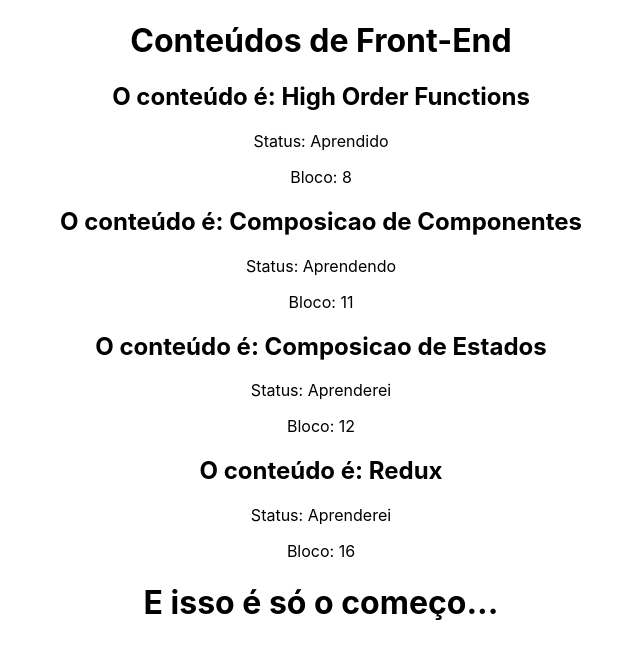
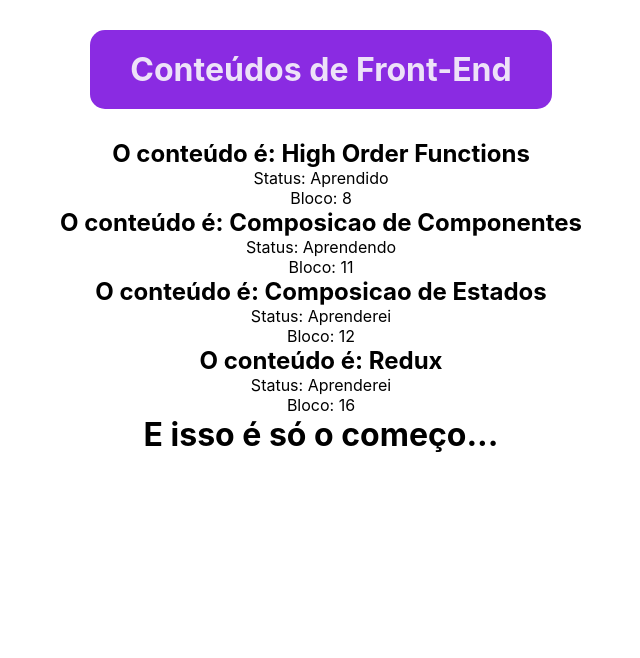
Before and after one commit to tiemifaustino/trybe-exercicios, a React (Create React App) app in the folder 2-front-end/bloco-10-introducao-a-react/dia-1-hello-world-no-react/exercicio-react-2/: page / in a window 1280 px wide. Shown: the top 658 px of the page, without its empty margins (319-959 px from the left). Built offline with nearby package versions, Linux system fonts and the light colour scheme; the HTML template or start-up script is replaced by a standard one.

Commit message:
Alterado CSS header

```diff
--- a/2-front-end/bloco-10-introducao-a-react/dia-1-hello-world-no-react/exercicio-react-2/src/Content.jsx
+++ b/2-front-end/bloco-10-introducao-a-react/dia-1-hello-world-no-react/exercicio-react-2/src/Content.jsx
@@ -26,7 +26,7 @@ const conteudos = [
 class Content extends React.Component {
   render() {
     return (
-        <main>
+        <main className='content'>
           {
             conteudos.map((conteudo) => (
               <div key={conteudo.conteudo}>
--- a/2-front-end/bloco-10-introducao-a-react/dia-1-hello-world-no-react/exercicio-react-2/src/Footer.jsx
+++ b/2-front-end/bloco-10-introducao-a-react/dia-1-hello-world-no-react/exercicio-react-2/src/Footer.jsx
@@ -3,7 +3,7 @@ import React from "react";
 class Footer extends React.Component {
   render() {
     return (
-      <footer>
+      <footer className='footer'>
           <h1>E isso é só o começo...</h1>
       </footer>
     )
--- a/2-front-end/bloco-10-introducao-a-react/dia-1-hello-world-no-react/exercicio-react-2/src/Header.jsx
+++ b/2-front-end/bloco-10-introducao-a-react/dia-1-hello-world-no-react/exercicio-react-2/src/Header.jsx
@@ -3,8 +3,10 @@ import React, { Component } from 'react';
 class Header extends Component {
     render() {
         return (
-            <header>
-                <h1>Conteúdos de Front-End</h1>
+            <header className='header'>
+                <div className='div-header'>
+                    <h1>Conteúdos de Front-End</h1>
+                </div>
             </header>
         )
     }
--- a/2-front-end/bloco-10-introducao-a-react/dia-1-hello-world-no-react/exercicio-react-2/src/index.css
+++ b/2-front-end/bloco-10-introducao-a-react/dia-1-hello-world-no-react/exercicio-react-2/src/index.css
@@ -1,3 +1,9 @@
+* {
+  margin: 0;
+  padding: 0;
+  box-sizing: border-box;
+}
+
 body {
   margin: 0;
   font-family: -apple-system, BlinkMacSystemFont, 'Segoe UI', 'Roboto', 'Oxygen',
@@ -11,3 +17,18 @@ code {
   font-family: source-code-pro, Menlo, Monaco, Consolas, 'Courier New',
     monospace;
 }
+
+.header {
+  margin: 20px 0;
+  padding: 10px;
+  display: flex;
+  align-items: center;
+  flex-direction: column;
+}
+
+.div-header {
+  background-color: blueviolet;
+  padding: 20px 40px;
+  border-radius: 15px;
+  color: rgb(237, 226, 248);
+}
```
